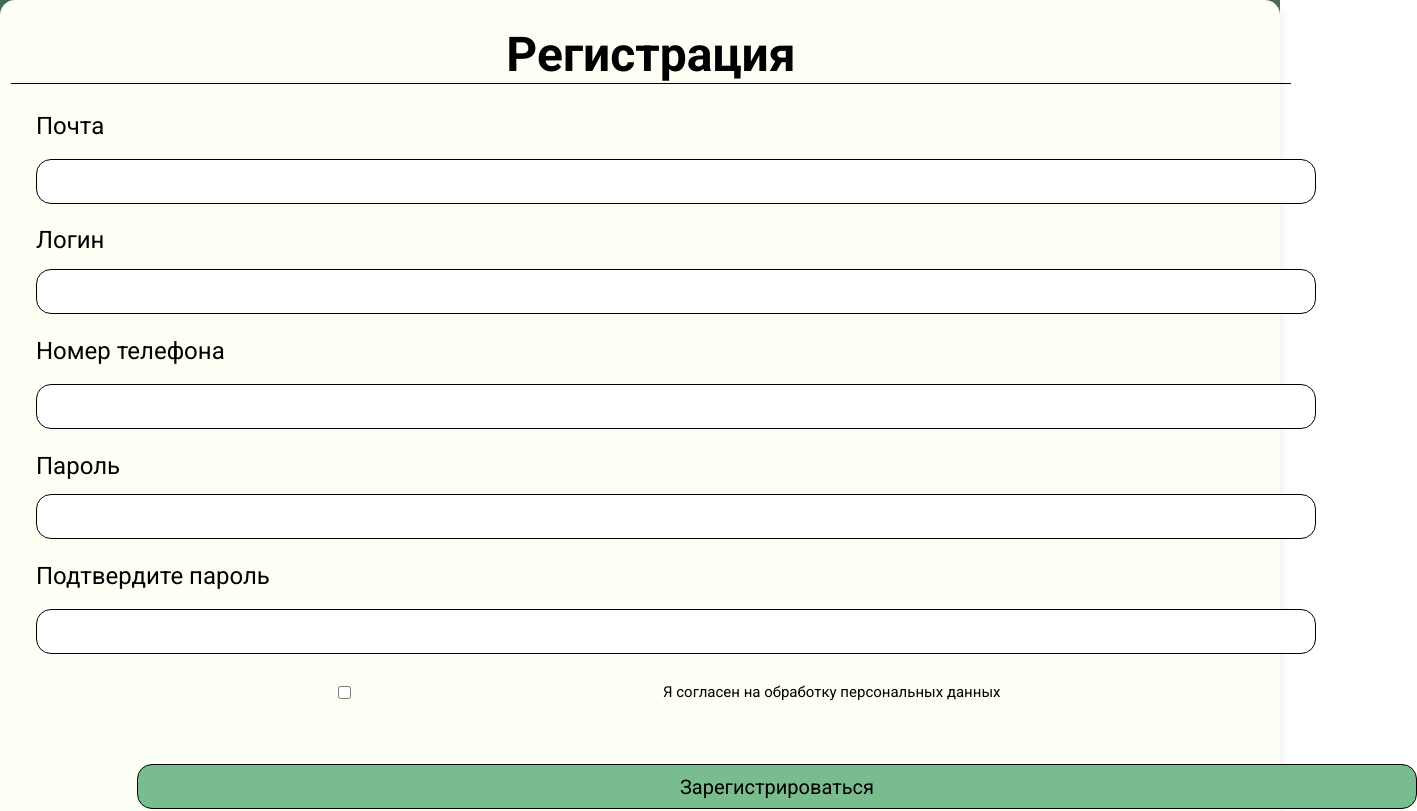
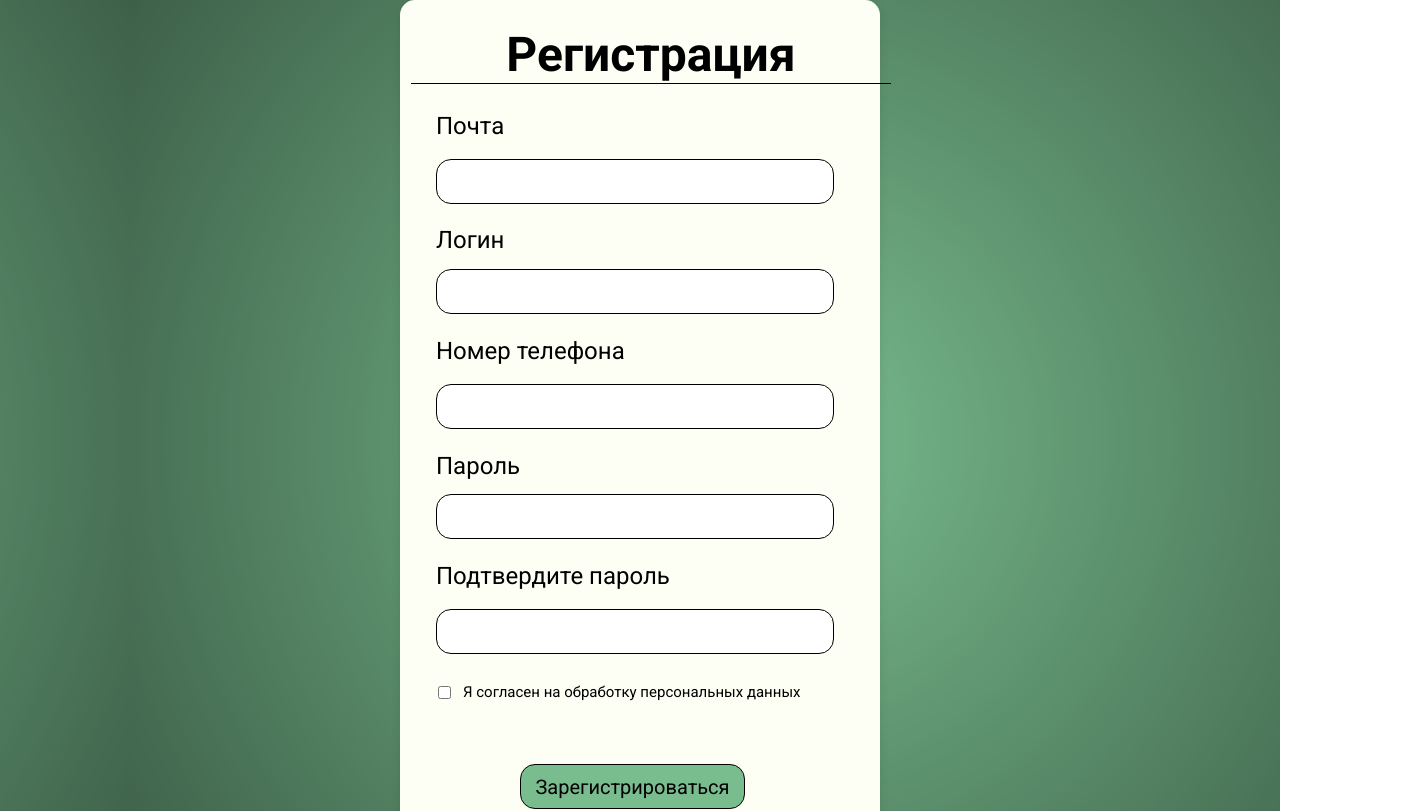
Before and after one commit to H1TgH/Logistic_Frontend, a React (Create React App) app in the folder logistic_frontend/: page /register in a window 1280 px wide. Shown: the top 811 px of the page, 1417 px wide, since content can reach past the window. Built offline with nearby package versions, Linux system fonts and the light colour scheme; a web font is replaced by a local one.

Commit message:
fix invisible text in register form

```diff
--- a/logistic_frontend/src/pages/auth/Register.css
+++ b/logistic_frontend/src/pages/auth/Register.css
@@ -26,7 +26,7 @@ html, body {
 }
 
 .register-form {
-    width: 480px;
+    width: 480px !important;
     height: 880px;
     padding: 30px;
     background-color: rgba(253, 255, 245, 1);
@@ -109,12 +109,14 @@ html, body {
 }
 
 .form-group input {
-    width: 398px;
+    width: 398px !important;
     height: 45px;
     border: 1px solid rgba(0, 0, 0, 1);
     border-radius: 15px;
-    color: rgba(255, 255, 255, 0);
+    color: rgba(0, 0, 0, 1);
     box-sizing: border-box;
+    padding-left: 20px;
+    font-size: 16px;
 }
 
 .checkbox-group {
@@ -126,6 +128,7 @@ html, body {
 .checkbox-group input {
     margin-left: 36px;
     margin-right: 10px;
+    width: 17px !important;
 }
 
 .checkbox-group label {
@@ -133,10 +136,11 @@ html, body {
     font-size: 15px;
     color: rgba(0, 0, 0, 1);
     font-weight: 400;
+    width: 350px !important;
 }
 
 button {
-    width: 225px;
+    width: 225px !important;
     height: 45px;
     background-color: rgba(121, 189, 143, 1);
     border: solid 1px rgba(0, 0, 0, 1);
@@ -147,7 +151,7 @@ button {
     color: rgba(0, 0, 0, 1);
     cursor: pointer;
     transition: background-color 0.3s ease;
-    margin-left: 137px;
+    margin-left: 120px;
 }
 
 button:hover {
```
